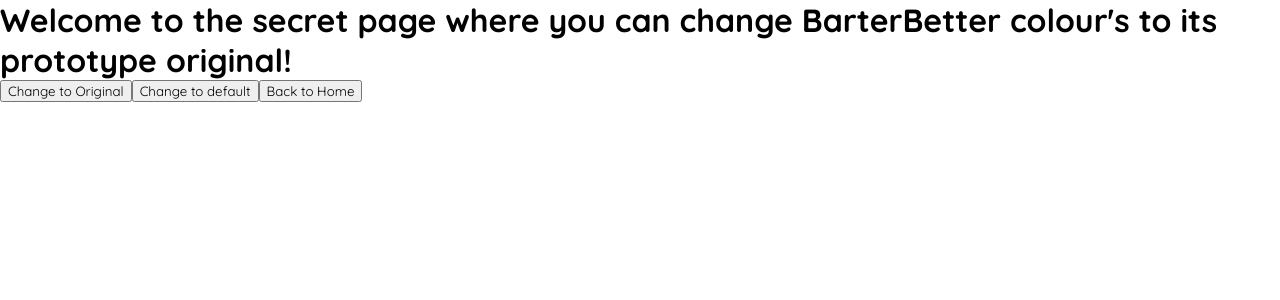
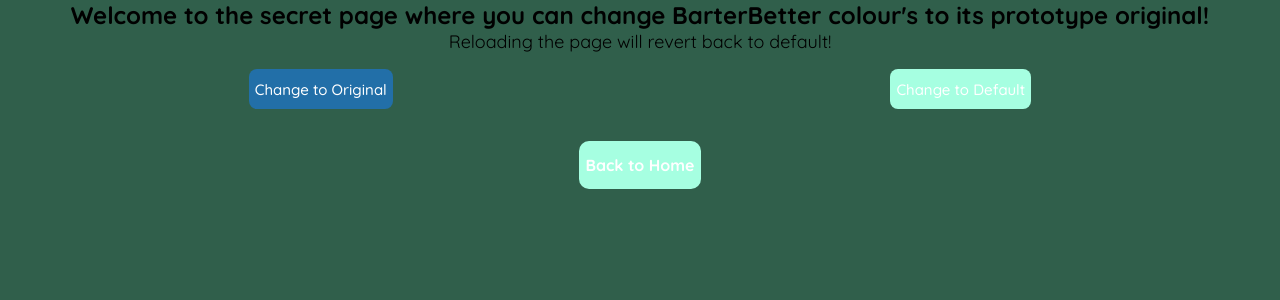
Before and after one commit to JDMCK/2800-202310-BBY08, a React (Create React App) app: page /og in a window 1280 px wide. Shown: the top 300 px of the page. Built offline with nearby package versions, Linux system fonts and the light colour scheme; no server answers.

Commit message:
Finished easter egg and styling

```diff
--- a/src/pages/OG.js
+++ b/src/pages/OG.js
@@ -1,17 +1,24 @@
 import { useNavigate } from 'react-router-dom';
 
 const OG = () => {
-
   const navigate = useNavigate();
 
   const changeToOGColours = () => {
-    document.documentElement.style.setProperty('--primary', 'green');
-    document.documentElement.style.setProperty('--secondary', '#90EE90');
+    document.documentElement.style.setProperty('--primary', '#226FA8');
+    document.documentElement.style.setProperty('--secondary', '#b9ddff');
+    document.documentElement.style.setProperty('--filter', 'invert()');
+    document.documentElement.style.setProperty('--nav-text', 'white');
+    document.documentElement.style.setProperty('--nav-bg', '#226FA8');
+
   }
 
   const changeToDefaultColours = () => {
-    document.documentElement.style.setProperty('--primary', '#226FA8');
-    document.documentElement.style.setProperty('--secondary', '#b9ddff');
+    document.documentElement.style.setProperty('--primary', '#a6ffe1');
+    document.documentElement.style.setProperty('--secondary', 'rgb(48, 95, 75)');
+    document.documentElement.style.setProperty('--filter', 'none');
+    document.documentElement.style.setProperty('--nav-text', 'black');
+    document.documentElement.style.setProperty('--nav-bg', 'white');
+
   }
 
   const goHome = () => {
@@ -20,10 +27,19 @@
 
   return (
     <>
-      <h1>Welcome to the secret page where you can change BarterBetter colour's to its prototype original!</h1>
-      <button onClick={changeToOGColours}>Change to Original</button>
-      <button onClick={changeToDefaultColours}>Change to default</button>
-      <button onClick={goHome}>Back to Home</button>
+      <div className='og-page'>
+        <h2>Welcome to the secret page where you can change BarterBetter colour's to its prototype original!</h2>
+        <p>Reloading the page will revert back to default!</p>
+        <div className='og-change-btns'>
+          <button className='change-btn' id='original-btn' onClick={changeToOGColours}>Change to Original</button>
+          <button className='change-btn' id='default-btn' onClick={changeToDefaultColours}>Change to Default</button>
+        </div>
+        <div className='go-home-container'>
+          <button id='goHome' onClick={goHome}>
+            <b>Back to Home</b>
+          </button>
+        </div>
+      </div>
     </>
   )
 }
--- a/src/styles/index.css
+++ b/src/styles/index.css
@@ -4,7 +4,10 @@
 :root {
   --primary: #a6ffe1;
   --secondary: rgb(48, 95, 75);
+  --filter: none;
   --text-color: white;
+  --nav-text: black;
+  --nav-bg: white;
   --light-grey: #AFAFAF;
 }
 
--- a/src/styles/index.js
+++ b/src/styles/index.js
@@ -12,4 +12,5 @@
 export { default as messageInput } from './messageInput.css';
 export { default as conversations } from './conversations.css';
 export { default as loading } from './loading.css';
-export { default as trades } from './trades.css'
+export { default as trades } from './trades.css';
+export { default as og } from './og.css';
--- a/src/styles/navbar.css
+++ b/src/styles/navbar.css
@@ -1,8 +1,8 @@
 nav {
   position: sticky;
   top: 0;
-  background-color: white;
-  color: black;
+  background-color: var(--nav-bg);
+  color: var(--nav-text);
   display: grid;
   grid-template-columns: 1fr auto 1fr;
   min-height: 5rem;
@@ -17,7 +17,7 @@
 
 nav img {
   width: 2rem;
-  /* filter: invert(); */
+  filter: var(--filter);
 }
 
 nav h1 {
--- /dev/null
+++ b/src/styles/og.css
@@ -0,0 +1,47 @@
+/* Styling for the OG page */
+.og-page {
+  background-color: var(--secondary);
+  min-height: 100vh;
+}
+
+.og-page h2 {
+  text-align: center;
+}
+
+.og-page p {
+  text-align: center;
+  font-size: 18px;
+}
+
+/* Styling for the buttons */
+.og-change-btns {
+  display: flex;
+  justify-content: space-evenly;
+  margin-top: 1rem;
+  margin-bottom: 1rem;
+}
+
+.change-btn {
+  height: 40px;
+  color: #fff;
+  font-size: 15px;
+  border-radius: 8px;
+  cursor: pointer;
+  margin-left: auto;
+  margin-right: auto;
+  border: none;
+  font-weight: 500;
+}
+
+#original-btn {
+  background-color: #226FA8;
+}
+
+#default-btn {
+  background-color: #a6ffe1;
+}
+
+.go-home-container {
+  display: flex;
+  justify-content: center;
+}
--- a/src/styles/trades.css
+++ b/src/styles/trades.css
@@ -17,13 +17,13 @@
 }
 
 .selected {
-  color: white;
-  background-color: var(--secondary);
+  color: black;
+  background-color: var(--primary);
   font-size: 18px;
 }
 
 .not-selected {
-  background-color: var(--primary);
+  background-color: white;
   font-size: 18px;
 }
 
@@ -50,7 +50,7 @@
 
 /* Styling for myTradesBG */
 .trades-content {
-  background-color: green;
+  background-color: var(--secondary);
   padding-bottom: 5rem;
   min-height: 80vh;
 }
```
Also changed, not shown: src/components/MarketplaceData.js (deleted, +0 -80 lines), src/img/dude.jpg (deleted), src/img/scroll.png (deleted).
